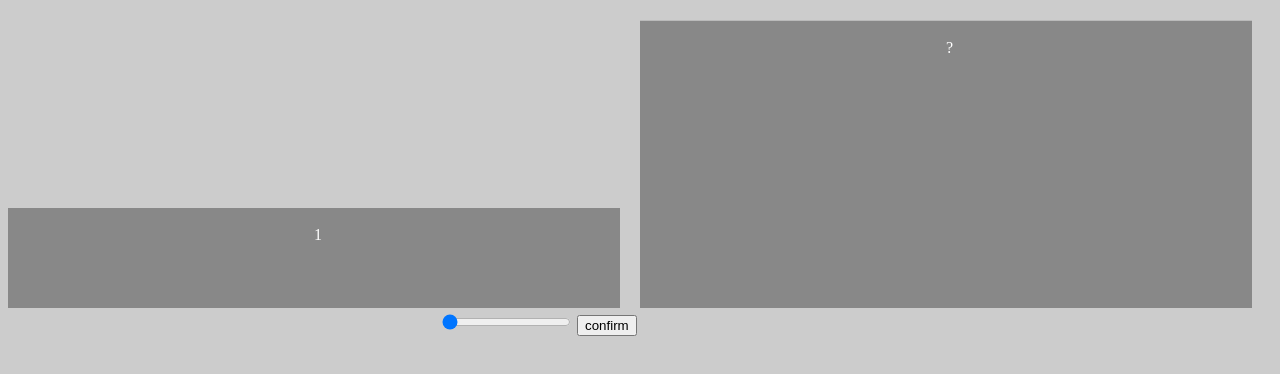
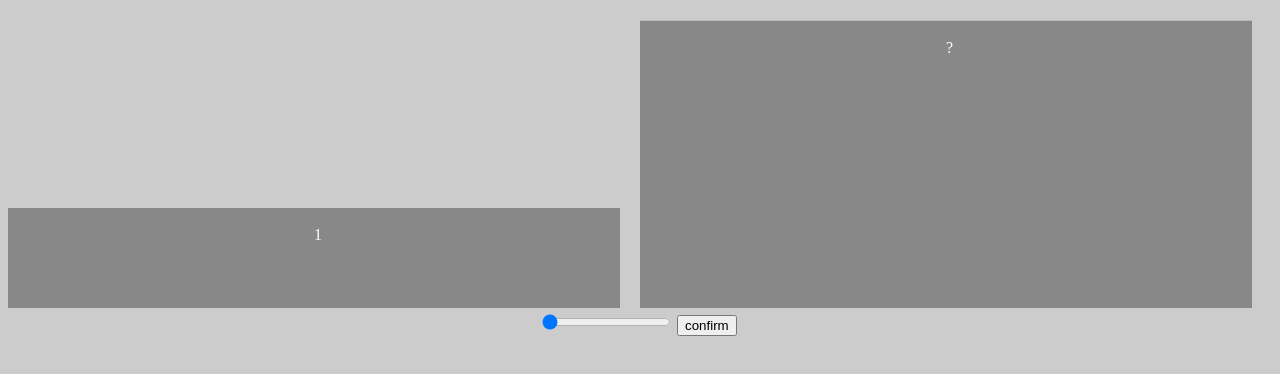
Before and after one commit to andyshuhsin/bullseye, a plain HTML site: page index.html in a window 1280 px wide. Drawn offline with Linux system fonts and the light colour scheme.

Commit message:
Tune layout again for narrow screens

```diff
--- a/style.css
+++ b/style.css
@@ -3,7 +3,7 @@
 }
 
 .control, .info {
-    width: 400px;
+    width: 200px;
     margin: 0 auto;
 }
 
```
